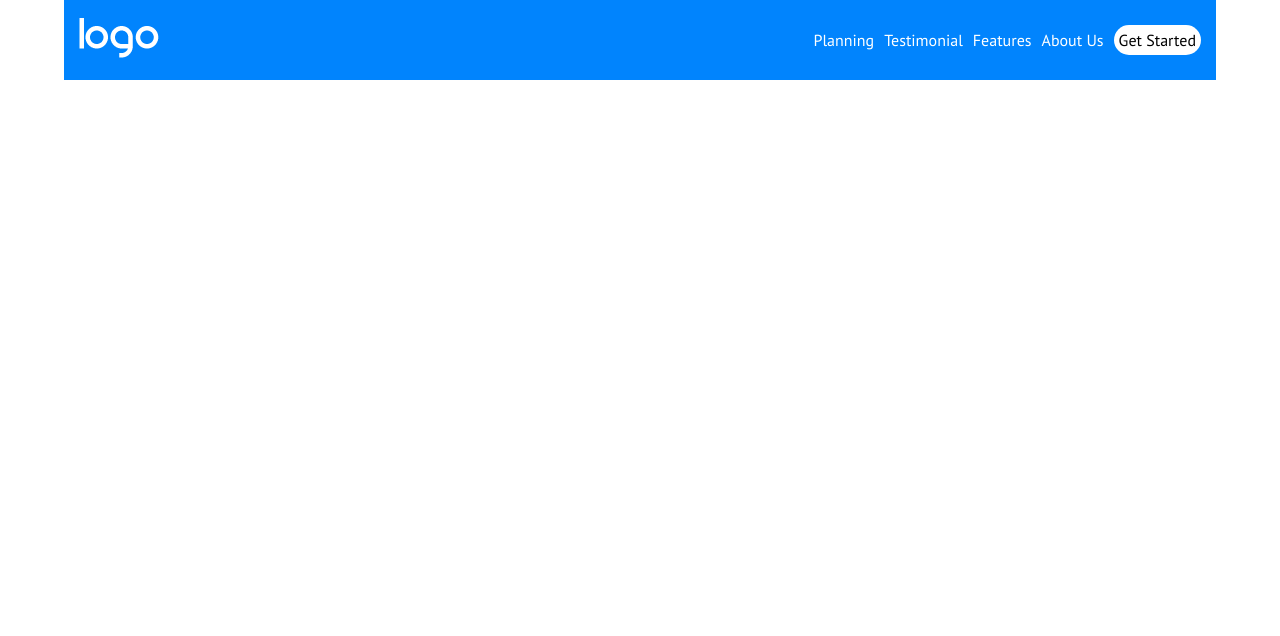
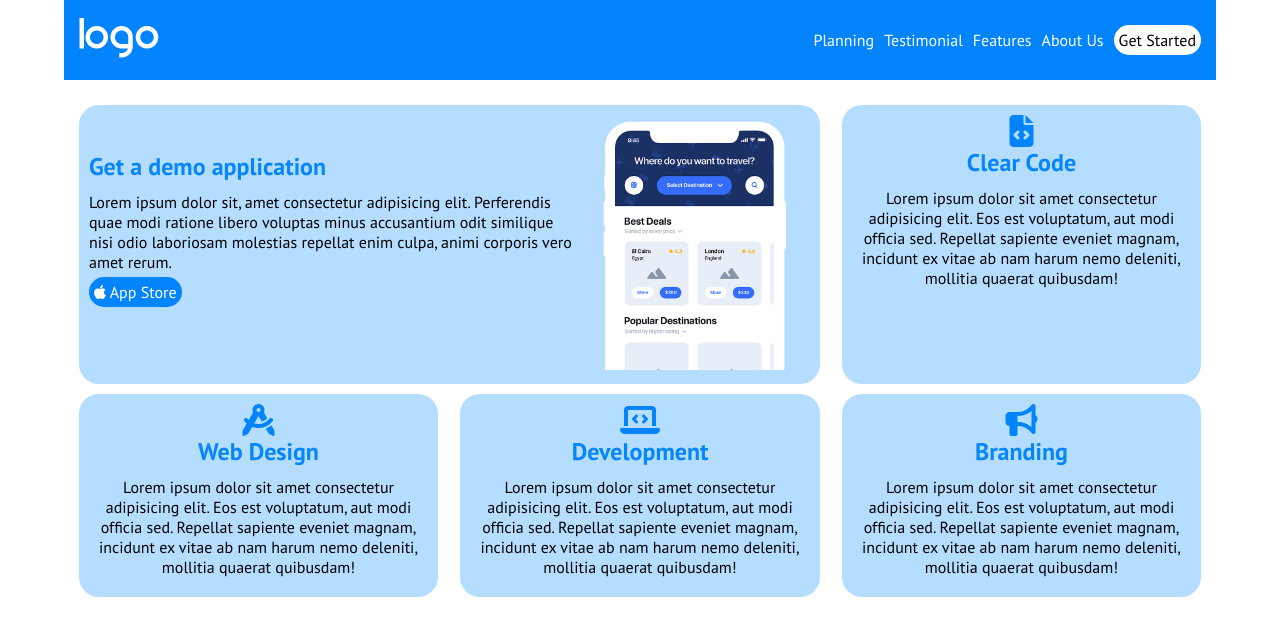
Before and after one commit to KOVU9529/htmlcss-responsive-layout, a plain HTML site: page index.html in a window 1280 px wide. Drawn offline with Linux system fonts and the light colour scheme.

Commit message:
first-column

```diff
--- a/css/style.css
+++ b/css/style.css
@@ -41,10 +41,67 @@ a{
 .header-button a{
     color: black;
 }
+.first-column{
+    padding: 15px 15px;
+}
+.col{
+    background-color: #b5ddff;
+    text-align: center;
+    padding: 10px 10px;
+    margin-top: 10px;
+    border-radius: 20px;
+}
+.col-apple{
+    text-align: left;
+    background-color: #b5ddff;
+    padding: 10px 10px;
+    border-radius: 20px;
+}
+.col i{
+    color: #0184fd;
+}
+h2{
+    color: #0686fd;
+    margin-bottom: 10px;
+}
+p{
+    margin-bottom: 10px;
+}
+.apple{
+    background-color: #0184fd;
+    border-radius: 15px;
+    padding: 5px 5px;
+    text-align: center;
+    width: 10%;
+}
+.apple a{
+    color: white;
+}
+img{
+    width: 100%;
+}
 @media screen and (min-width:768px) {
-
+    .first-column{
+        display: flex;
+        flex-wrap: wrap;
+       align-items: stretch;
+       justify-content: space-between;
+    }
+    .col-apple{
+        width: 66%;
+        margin-top: 10px;
+        margin-right: 0.5rem;
+    }
+    .col{
+        width: calc(96%/3);
+    }
+    .apple{
+        text-align: center;
+        width: 200px;
+    }
 }
 @media screen and (min-width:992px) {
+
     .ul-menu{
         display: block;
     }
@@ -59,4 +116,14 @@ a{
     .icon-menu{
         display: none;
     }
+    .col-apple{
+        display: flex;
+        width: 66%;
+        margin-top: 10px;
+        margin-right: 0.5rem;
+        align-items: flex-end;
+    }
+    .col-apple .apple-div{
+       margin-bottom: 10%;
+    }
 }
--- a/index.html
+++ b/index.html
@@ -42,6 +42,83 @@
                 </div>
             </nav>
         </header>
+        <main>
+            <div class="first-column">
+                <div class="col-apple">
+                    <div class="apple-div">
+                        <h2>Get a demo application</h2>
+                        <p>Lorem ipsum dolor sit, amet consectetur adipisicing
+                            elit. Perferendis quae modi ratione libero voluptas
+                            minus accusantium odit similique nisi odio laboriosam molestias
+                            repellat enim culpa, animi corporis vero amet rerum.</p>
+                           <span class="apple"><a href="#"><i class="fa-brands fa-apple"></i> App Store</a></span>
+                    </div>
+                    <div >
+                        <img src="css/img/phone.png" alt="">
+                    </div>
+                </div>
+                <div class="col">
+                    <div>
+                        <i class="fa-solid fa-file-code fa-2x"></i>
+                    </div>
+                    <div>
+                        <h2>Clear Code</h2>
+                        <p>
+                            Lorem ipsum dolor sit amet consectetur adipisicing
+                            elit. Eos est voluptatum, aut modi officia sed.
+                            Repellat sapiente eveniet magnam, incidunt ex vitae
+                            ab nam harum nemo deleniti,
+                            mollitia quaerat quibusdam!
+                        </p>
+                    </div>
+                </div>
+                <div class="col">
+                    <div>
+                      <i class="fa-solid fa-compass-drafting fa-2x"></i>
+                    </div>
+                    <div>
+                        <h2>Web Design</h2>
+                        <p>
+                            Lorem ipsum dolor sit amet consectetur adipisicing
+                            elit. Eos est voluptatum, aut modi officia sed.
+                            Repellat sapiente eveniet magnam, incidunt ex vitae
+                            ab nam harum nemo deleniti,
+                            mollitia quaerat quibusdam!
+                        </p>
+                    </div>
+                </div>
+                <div class="col">
+                    <div>
+                        <i class="fa-solid fa-laptop-code fa-2x"></i>
+                    </div>
+                    <div>
+                        <h2>Development</h2>
+                        <p>
+                            Lorem ipsum dolor sit amet consectetur adipisicing
+                            elit. Eos est voluptatum, aut modi officia sed.
+                            Repellat sapiente eveniet magnam, incidunt ex vitae
+                            ab nam harum nemo deleniti,
+                            mollitia quaerat quibusdam!
+                        </p>
+                    </div>
+                </div>
+                <div class="col">
+                    <div>
+                        <i class="fa-solid fa-bullhorn fa-2x"></i>
+                    </div>
+                    <div>
+                        <h2>Branding</h2>
+                        <p>
+                            Lorem ipsum dolor sit amet consectetur adipisicing
+                            elit. Eos est voluptatum, aut modi officia sed.
+                            Repellat sapiente eveniet magnam, incidunt ex vitae
+                            ab nam harum nemo deleniti,
+                            mollitia quaerat quibusdam!
+                        </p>
+                    </div>
+                </div>
+            </div>
+        </main>
 
     </section>
 
```
